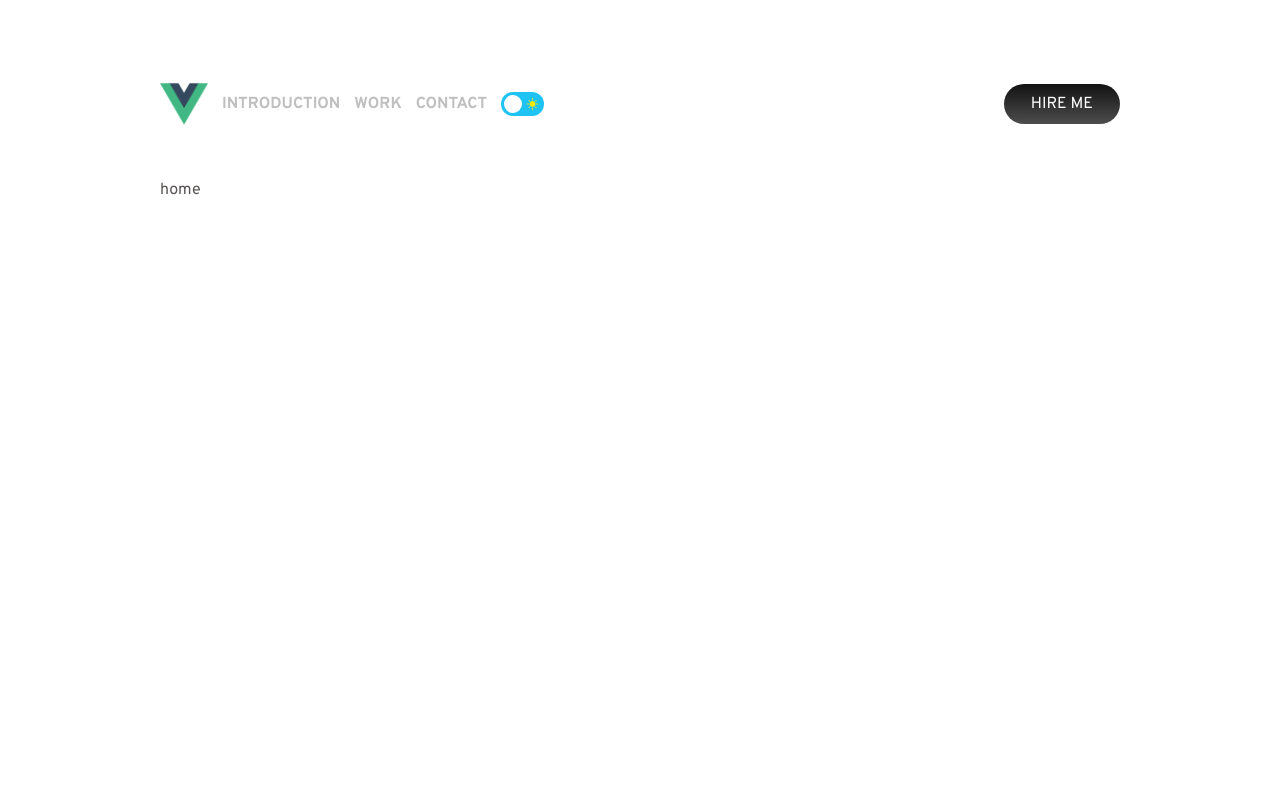
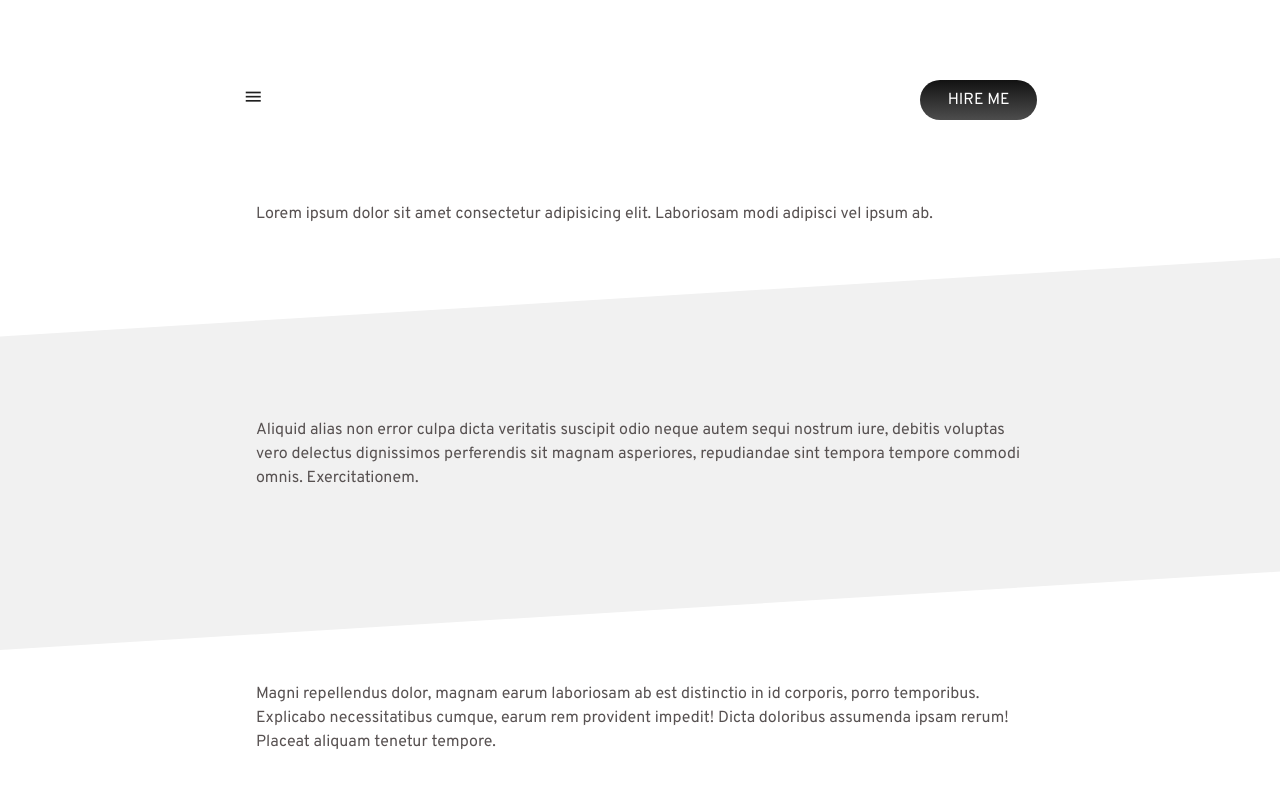
Before and after one commit to leobia/portfolio-v2, a Vue app: page /#/ in a window 1280 px wide. Shown: the top 788 px of the page. Built offline with nearby package versions, Linux system fonts and the light colour scheme.

Commit message:
:feat: multiple changes
- Removed container and style sub elements directly
- migrated all scss file to singular name
- added sections with diagonal background

```diff
--- a/src/App.vue
+++ b/src/App.vue
@@ -1,5 +1,5 @@
 <template>
-  <div class="container">
+  <div class="">
     <Navbar />
     <router-view />
   </div>
--- a/src/styles/mixins.scss
+++ b/src/styles/mixin.scss
@@ -16,6 +16,7 @@
 $phone-width: 540px; // 540px
 $tablet-width: 720px; // 720px
 $desktop-width: 960px; // 960px
+$large-desktop-width: 1430px;
 
 @mixin phone {
   @media (max-width: #{$tablet-width}) {
--- a/src/styles/navbar.scss
+++ b/src/styles/navbar.scss
@@ -1,18 +1,20 @@
 .nav {
   background-color: $body-background-color;
   color: $title-color;
-  width: 100%;
   display: flex;
   align-items: center;
   justify-content: space-between;
   margin-top: 5em;
+  padding: 0 19%;
 
   @include tablet {
     margin-top: 3em;
+    padding: 0 19%;
   }
 
   @include phone {
     margin-top: 3em;
+    padding: 0 19%;
   }
 }
 
@@ -22,6 +24,12 @@
   align-items: center;
   justify-content: space-between;
   font-weight: 700;
+}
+
+@media (max-width: #{$large-desktop-width - 1px}) {
+  .nav-links :not(:first-child) {
+    display: none;
+  }
 }
 
 @include phone {
@@ -35,7 +43,7 @@
   color: $title-color;
   font-size: 20px;
 
-  @include phone {
+  @media (max-width: #{$large-desktop-width - 1px}) {
     display: block;
   }
 }
--- /dev/null
+++ b/src/styles/section.scss
@@ -0,0 +1,24 @@
+section {
+  padding: 2rem 20%;
+  @include tablet {
+    padding: 2rem 11%;
+  }
+
+  @include phone {
+    padding: 2rem 6%;
+  }
+}
+
+section:nth-child(2) {
+  background: $sec-body-background-color;
+  clip-path: polygon(0 20%, 100% 0, 100% 80%, 0 100%);
+  padding: 10rem 20%;
+
+  @include tablet {
+    padding: 10rem 11%;
+  }
+
+  @include phone {
+    padding: 10rem 6%;
+  }
+}
--- a/src/styles/styles.scss
+++ b/src/styles/styles.scss
@@ -1,2 +1,2 @@
-@import 'mixins', 'theme-colors', 'generic', 'container', 'navbar', 'icons',
-  'buttons', 'switch';
+@import 'mixin', 'theme-color', 'generic', 'container', 'navbar', 'icon',
+  'button', 'switch', 'section';
--- a/src/styles/switch.scss
+++ b/src/styles/switch.scss
@@ -2,10 +2,10 @@
   display: inline-block;
   width: 43px;
   height: 24px;
-  background-color: #1ec3f4;
   background-image: url('~@/assets/background@2x.png');
   background-size: 100%;
   border-radius: 12px;
+  border: 1px solid $text-color;
   position: relative;
   transition: all ease-in-out 0.4s;
   cursor: pointer;
@@ -14,7 +14,7 @@
     position: absolute;
     width: 18px;
     height: 18px;
-    background-color: white;
+    background-color: $text-color;
     border-radius: 50%;
     left: 3px;
     top: 3px;
@@ -24,8 +24,6 @@
   }
 
   &.toggle-btn--dark {
-    background-color: #13447e;
-
     &:before {
       left: 22px;
     }
--- a/src/styles/theme-colors.scss
+++ b/src/styles/theme-color.scss
@@ -1,6 +1,6 @@
 :root {
   --app-background-color: #ffffff;
-  --sec-app-background-color: #fafafa;
+  --sec-app-background-color: #f1f1f1;
   --title-color: #1f1f1f;
   --text-color: #585252;
   --link-color: #bfbfbf;
@@ -17,8 +17,8 @@
 }
 
 [theme='dark'] {
-  --app-background-color: #1f1f1f;
-  --sec-app-background-color: #585252;
+  --app-background-color: #333030;
+  --sec-app-background-color: #1f1f1f;
   --title-color: #ffffff;
   --text-color: #fafafa;
   --link-color: #a8a8a8;
--- a/src/views/Home.vue
+++ b/src/views/Home.vue
@@ -1,5 +1,28 @@
 <template>
-  <div class="home-container">home</div>
+  <div class="home-container">
+    <section>
+      <div class="section-content">
+        Lorem ipsum dolor sit amet consectetur adipisicing elit. Laboriosam modi
+        adipisci vel ipsum ab.
+      </div>
+    </section>
+    <section>
+      <div class="section-content">
+        Aliquid alias non error culpa dicta veritatis suscipit odio neque autem
+        sequi nostrum iure, debitis voluptas vero delectus dignissimos
+        perferendis sit magnam asperiores, repudiandae sint tempora tempore
+        commodi omnis. Exercitationem.
+      </div>
+    </section>
+    <section>
+      <div class="section-content">
+        Magni repellendus dolor, magnam earum laboriosam ab est distinctio in id
+        corporis, porro temporibus. Explicabo necessitatibus cumque, earum rem
+        provident impedit! Dicta doloribus assumenda ipsam rerum! Placeat
+        aliquam tenetur tempore.
+      </div>
+    </section>
+  </div>
 </template>
 
 <script>
```
Also changed, not shown: src/styles/button.scss (renamed from src/styles/buttons.scss), src/styles/icon.scss (renamed from src/styles/icons.scss).
